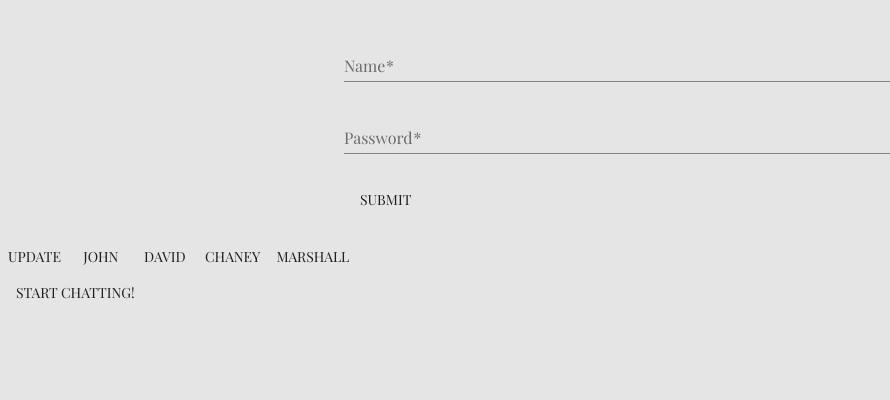
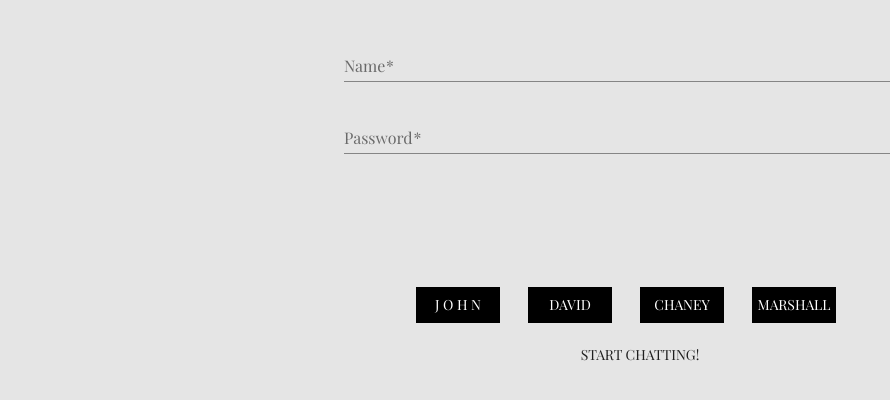
Before and after one commit to MarshallProtsman/Project-3_good-MERNin, a React (Create React App) app in the folder client/: page /login in a window 1280 px wide. Shown: the part 142-542 px from the top of the page, without its empty margins (0-890 px from the left). Built offline with nearby package versions, Linux system fonts and the light colour scheme.

Commit message:
clean login demo page

```diff
--- a/client/src/components/loginform/index.js
+++ b/client/src/components/loginform/index.js
@@ -68,7 +68,7 @@ export default class LoginForm extends Component {
                 />
               </div>
               <br />
-              <Button type="submit" variant="contained" color="primary">Submit</Button>
+              {/* <Button type="submit" variant="contained" color="primary">Submit</Button> */}
               <br />
             </form>
             <br />
--- a/client/src/components/messenger/index.js
+++ b/client/src/components/messenger/index.js
@@ -129,7 +129,6 @@ class Chat extends Component {
                 position: 'absolute',
                 bottom: '9em',
                 width: '100%',
-                background: 'cyan',
                 left: 0,
                 margin: 'auto'
             },
--- a/client/src/pages/login.js
+++ b/client/src/pages/login.js
@@ -3,9 +3,19 @@ import Box from "@material-ui/core/Box";
 import LoginForm from "../components/loginform";
 import NavButton from "../components/navigationbutton";
 import Button from '@material-ui/core/Button';
+import Grid from "@material-ui/core/Grid";
 
 class LoginPage extends Component {
+    style = {
+        button: {
+            background: '#000000',
+            color: '#ffffff',
+            borderRadius: '0em',
+            margin: '0 2em 1em 0',
+            width: '6em',
+        }
 
+    }
     // AJAX request to fetch User info from dB
 
     // pass user info from db into updateParent function
@@ -61,13 +71,19 @@ class LoginPage extends Component {
         return (
             <Box style={{ height: '100vh' }}>
                 <LoginForm />
+                <Grid container spacing={2}>
+                    <Grid item lg={3}></Grid>
+                    <Grid item lg={6} style={{ textAlign: 'center', paddingTop: '5%' }}>
+                        {/* <Button style={this.style.button} onClick={this.updateParent}>Update</Button> */}
+                        <Button style={this.style.button} onClick={this.updateJohn}>J o h n</Button>
+                        <Button style={this.style.button} onClick={this.updateDavid}>David</Button>
+                        <Button style={this.style.button} onClick={this.updateChaney}>Chaney</Button>
+                        <Button style={this.style.button} onClick={this.updateMarshall}>Marshall</Button>
 
-                <Button onClick={this.updateParent}>Update</Button>
-                <Button onClick={this.updateJohn}>John</Button>
-                <Button onClick={this.updateDavid}>David</Button>
-                <Button onClick={this.updateChaney}>Chaney</Button>
-                <Button onClick={this.updateMarshall}>Marshall</Button>
-                <NavButton to="/messenger" text="Start Chatting!" />
+                        <NavButton to="/messenger" text="Start Chatting!" />
+                    </Grid>
+                </Grid>
+
             </Box>
         );
     };
```
